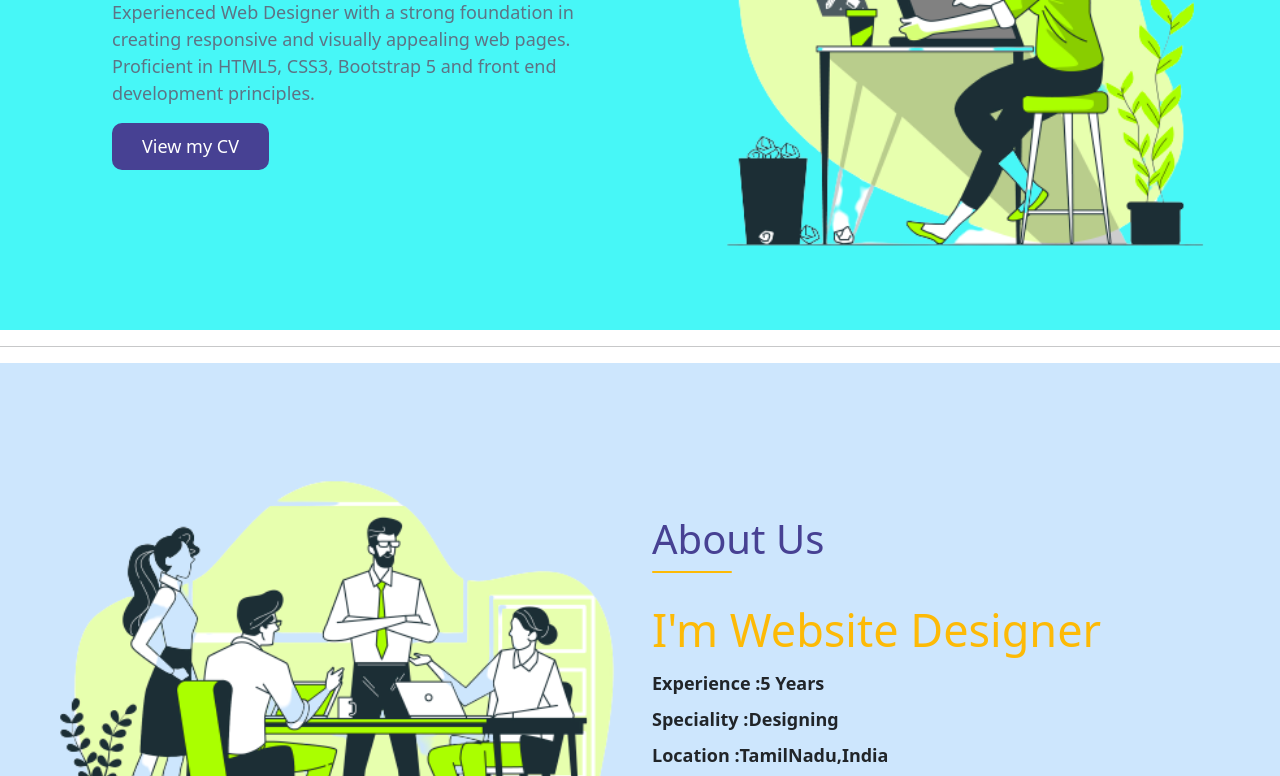
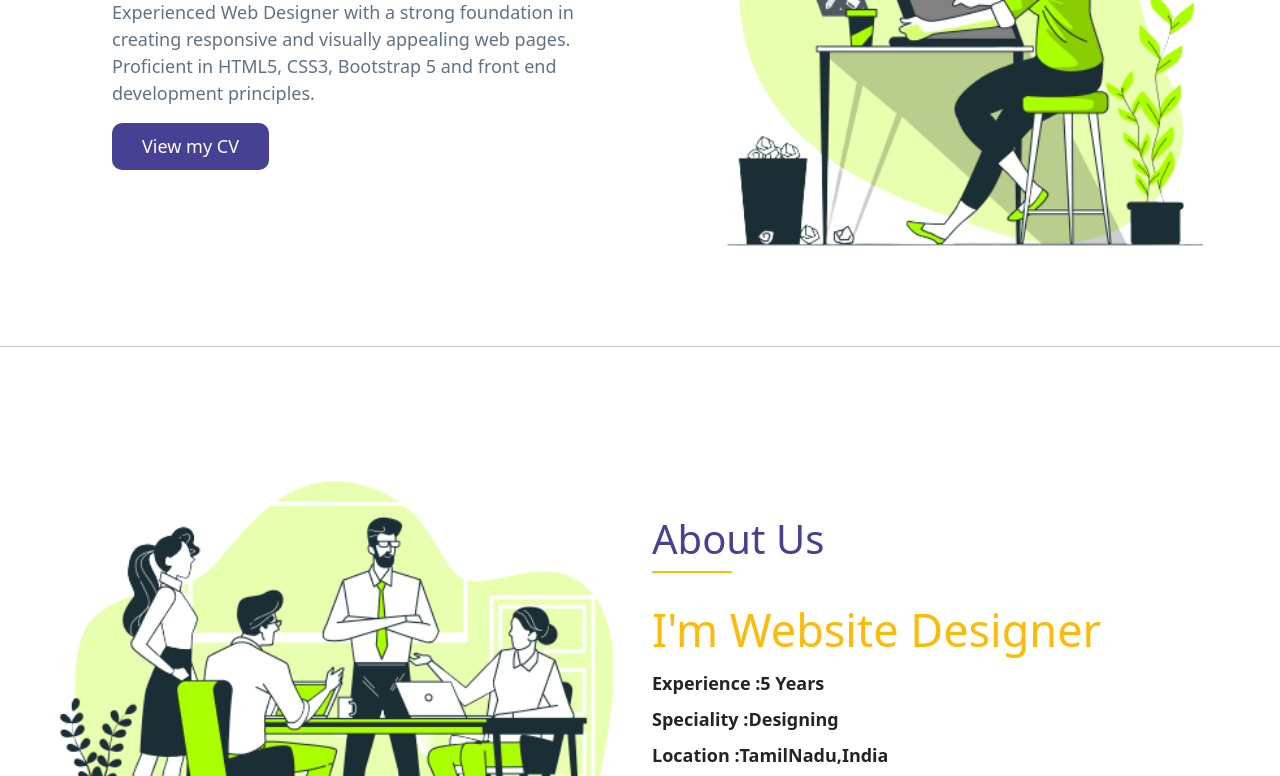
Before and after one commit to Rangammal/RangammalUpdatedPortfolio, a plain HTML site: page index.html in a window 1280 px wide. Shown: the part 387-1163 px from the top of the page. Drawn offline with nearby package versions, Linux system fonts and the light colour scheme.

Commit message:
style sheeet changed

```diff
--- a/index.html
+++ b/index.html
@@ -5,9 +5,9 @@
     <meta charset="UTF-8">
     <meta name="viewport" content="width=device-width, initial-scale=1.0">
     <title>Rangammal Portfolio</title>
-    <!-- <link rel="stylesheet" type="text/css" href="./assets/css/style.css"> -->
+    <link rel="stylesheet" type="text/css" href="./assets/css/style.css">
     <!-- <link rel="stylesheet" type="text/css" href="./assets/css/style1.css"> -->
-    <link rel="stylesheet" type="text/css" href="./assets/css/style2.css">
+    <!-- <link rel="stylesheet" type="text/css" href="./assets/css/style2.css"> -->
     <link href="https://cdn.jsdelivr.net/npm/bootstrap@5.0.2/dist/css/bootstrap.min.css" rel="stylesheet" integrity="sha384-EVSTQN3/azprG1Anm3QDgpJLIm9Nao0Yz1ztcQTwFspd3yD65VohhpuuCOmLASjC" crossorigin="anonymous">
     <script src="https://kit.fontawesome.com/935d43f827.js" crossorigin="anonymous"></script>
 </head>
```
